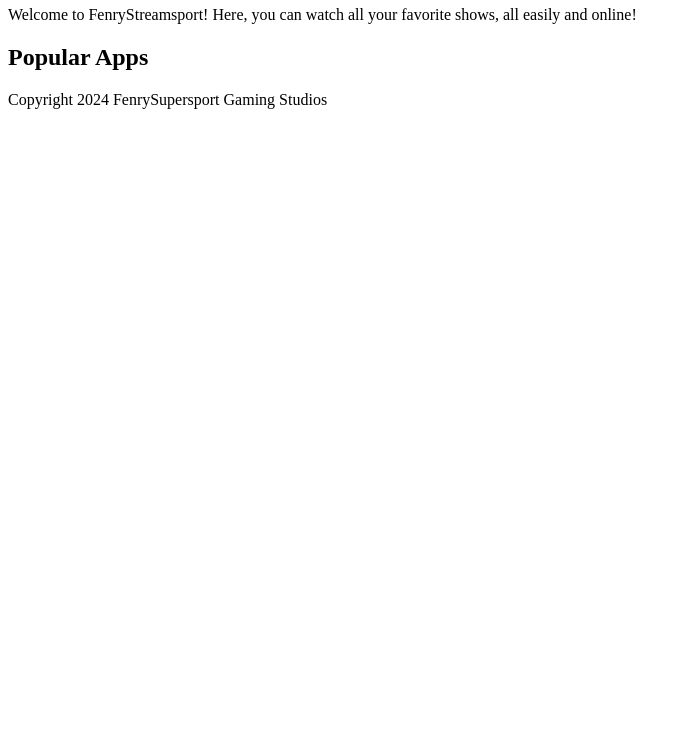
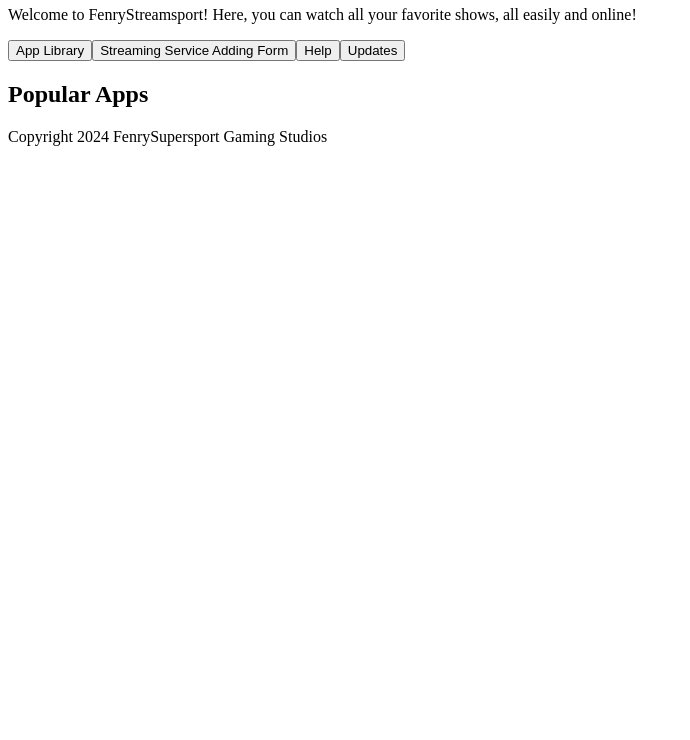
Before and after one commit to exzen-fsgs/FenryStreamsport, a plain HTML site: page home.html in a window 1280 px wide. Shown: the part 60-800 px from the top of the page, without its empty margins (0-690 px from the left). Drawn offline with Linux system fonts and the light colour scheme.

Commit message:
Update home.html

```diff
--- a/home.html
+++ b/home.html
@@ -10,7 +10,7 @@
     </div>
     <div id="Navigation">
       <nav>
-
+        <button>App Library</button><button>Streaming Service Adding Form</button><button>Help</button><button>Updates</button>
       </nav>
     </div>
     <div id="popular apps">
```
